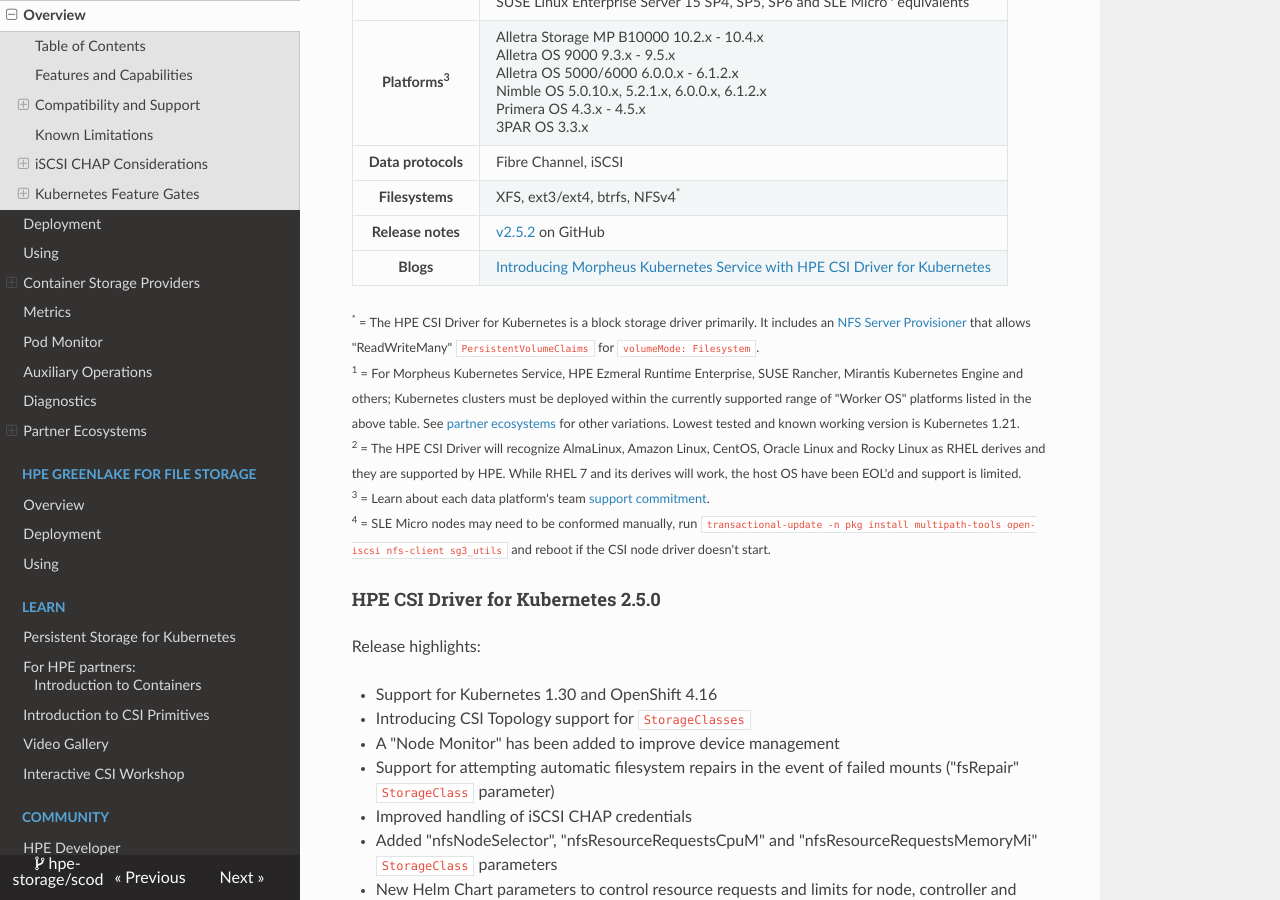
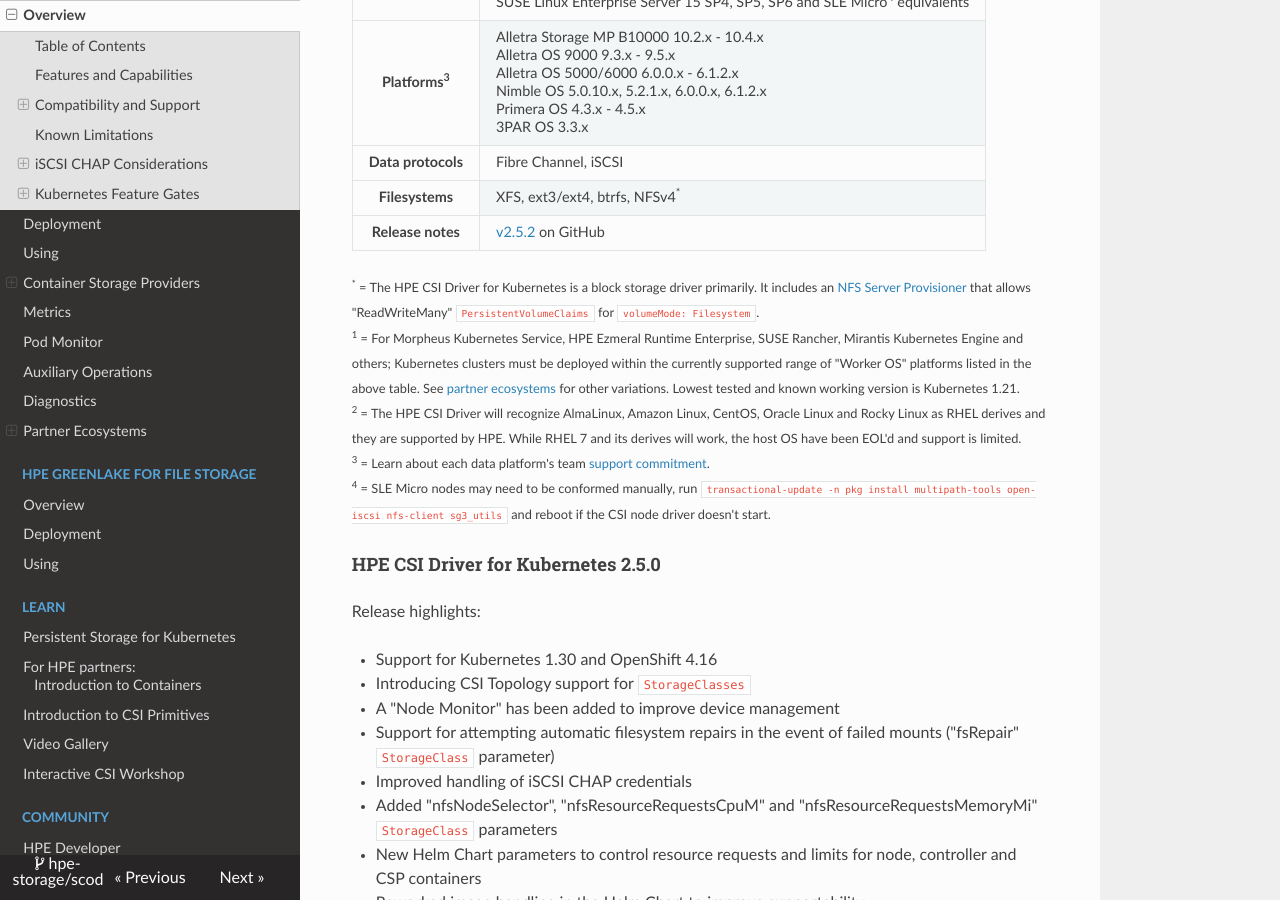
Before and after one commit to hpe-storage/scod, an MkDocs documentation site: the page built from docs/csi_driver/index.md, in a window 1280 px wide and 900 px high, scrolled down 4239 px. Built offline with MkDocs 1.6.1, drawn with Linux system fonts in a browser that asks for light colours; nearby versions of some CDN libraries.

Commit message:
Last few fixes
Signed-off-by: Michael Mattsson <michael.mattsson@gmail.com>

```diff
--- a/docs/csi_driver/index.md
+++ b/docs/csi_driver/index.md
@@ -132,12 +132,12 @@
     <th>Release&nbsp;notes</th>
     <td><a href="https://github.com/hpe-storage/csi-driver/blob/master/release-notes/v2.5.2.md">v2.5.2</a> on GitHub</td>
   </tr>
-  <tr>
+  <!--tr>
    <th>Blogs</th>
    <td>
     <a href="https://community.hpe.com/t5/around-the-storage-block/introducing-morpheus-kubernetes-service-with-hpe-csi-driver-for/ba-p/7235173">Introducing Morpheus Kubernetes Service with HPE CSI Driver for Kubernetes</a>
    </td>
- </tr>
+ </tr-->
 </table>
 
 <small>
```
